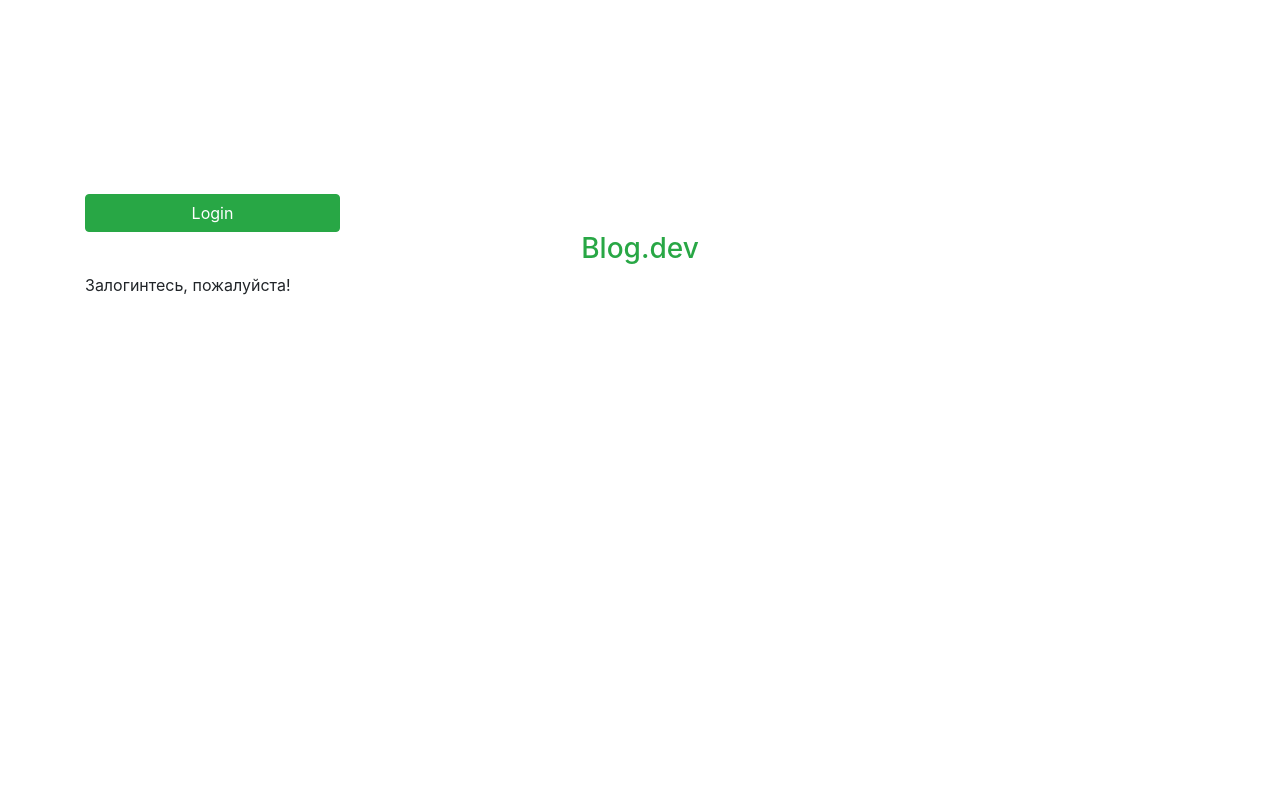
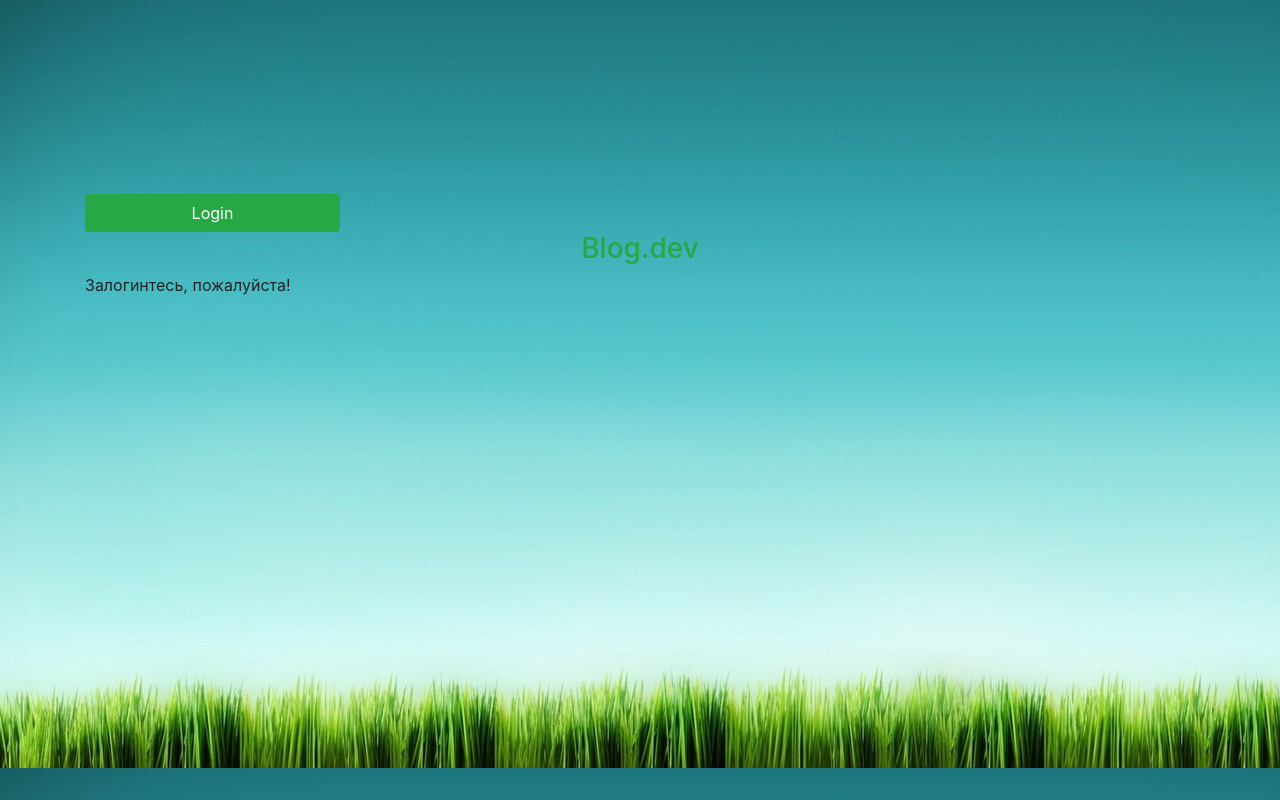
Before and after one commit to Tumofei/Blog, a PHP site: page / in a window 1280 px wide. Run offline with PHP 8.4, Linux system fonts and the light colour scheme; some libraries are stand-ins or nearby versions.

Commit message:
add background

```diff
--- a/Views/create_user.html
+++ b/Views/create_user.html
@@ -7,6 +7,11 @@
     <link href="../bootstrap/css/bootstrap.min.css" rel="stylesheet">
     <link href="../bootstrap/css/view.css" rel="stylesheet">
     <script type="text/javascript" src="../js/valida.2.1.6.js"></script>
+    <style>
+        body {
+            background: url(../images/1.jpg)
+        }
+    </style>
 
 
 </head>
--- a/Views/createsend_post.php
+++ b/Views/createsend_post.php
@@ -14,6 +14,11 @@ if (!$_SESSION): ?>
     <link href="../bootstrap/css/bootstrap.min.css" rel="stylesheet">
     <script type="text/javascript" src="../js/valida.2.1.6.js"></script>
     <link href="../bootstrap/css/view.css" rel="stylesheet">
+    <style>
+        body {
+            background: url(../images/1.jpg)
+        }
+    </style>
 
 
 </head>
--- a/Views/user_posts.php
+++ b/Views/user_posts.php
@@ -15,7 +15,9 @@ if (!$_SESSION): ?>
             width: 95%;
             margin: 20px;
         }
-
+        body {
+            background: url(../images/1.jpg)
+        }
     </style>
 </head>
 <body>
--- a/index.php
+++ b/index.php
@@ -6,7 +6,9 @@
     <title>Блоги</title>
     <link href="bootstrap/css/bootstrap.min.css" rel="stylesheet">
     <style>
-
+        body {
+            background: url(images/bg.jpg);
+        }
     </style>
 </head>
 <body>
@@ -29,8 +31,8 @@
                     <a href="/Views/user_posts.php?email=<?= trim($_SESSION['email']); ?>" class="btn  btn-success">Мои
                         посты</a>
 
-                <?php
-                 else:
+                    <?php
+                else:
                     echo 'Залогинтесь, пожалуйста!';
                 endif; ?>
             </div>
```
Also changed, not shown: Views/login.html (+6 -2 lines), Views/user_list.php (+15 -6 lines), images/1.jpg (added), images/bg.jpg (added).
